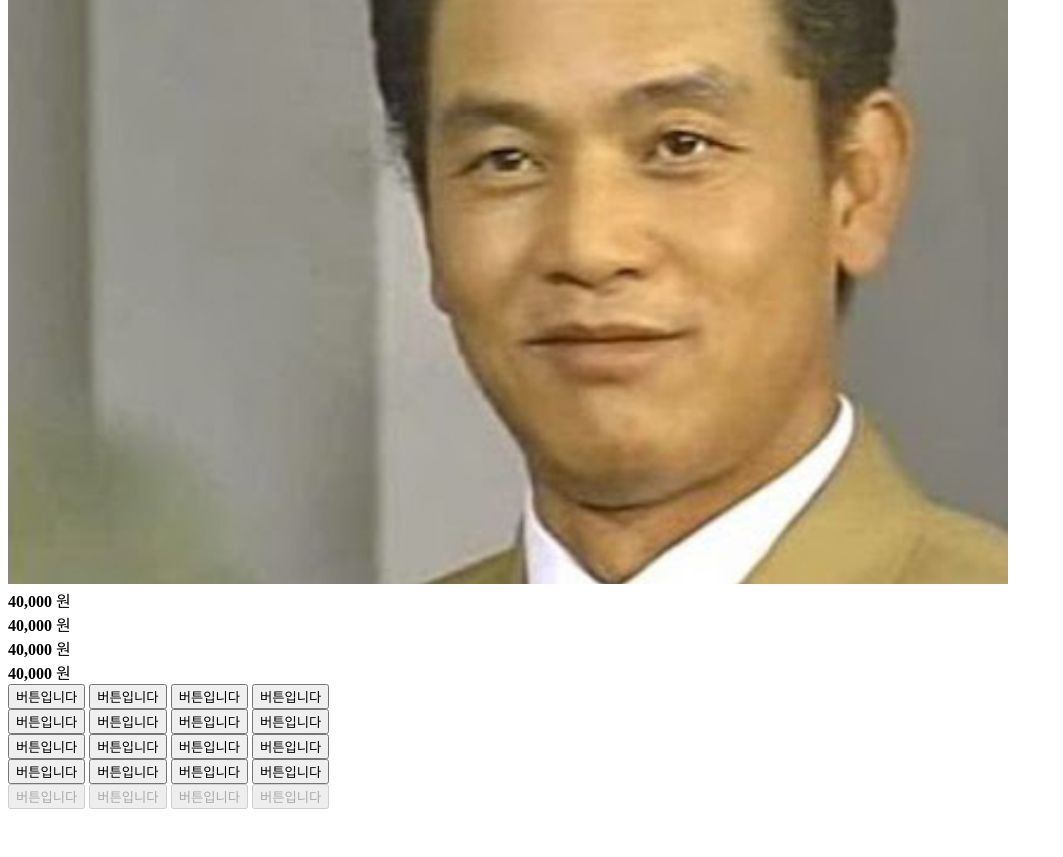
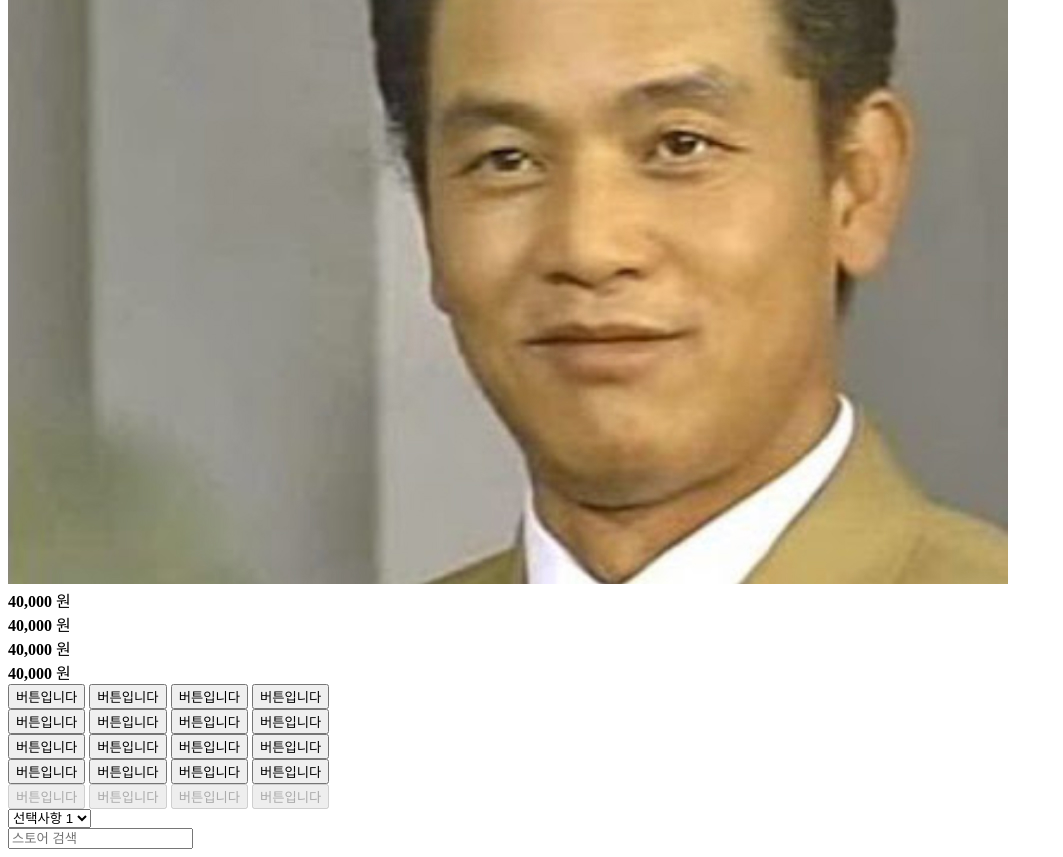
Before and after one commit to gimgb/tomorrow-house, a website: page index.html in a window 1280 px wide. Shown: the part 848-1705 px from the top of the page, without its empty margins (0-1063 px from the left). Before the commit the page ends 1665 px from the top, so only its background shows below. Drawn offline with Linux system fonts and the light colour scheme.

Commit message:
💄 Implement common form components: select, input

```diff
--- a/index.html
+++ b/index.html
@@ -89,6 +89,7 @@
       </div>
 
       <div>
+        <div>
           <button type="button" class="btn-primary btn-32">버튼입니다</button>
           <button type="button" class="btn-secondary btn-32">버튼입니다</button>
           <button type="button" class="btn-outlined btn-32">버튼입니다</button>
@@ -127,5 +128,23 @@
           </button>
         </div>
       </div>
+
+      <div>
+        <div class="select-group is-active">
+          <select class="form-select">
+            <option value="1">선택사항 1</option>
+            <option value="2">선택사항 2</option>
+            <option value="3">선택사항 3</option>
+            <option value="4">선택사항 4</option>
+            <option value="5">선택사항 5</option>
+          </select>
+          <i class="ic-caret" aria-hidden></i>
+        </div>
+        <div class="input-group">
+          <i class="ic-search" aria-hidden></i>
+          <input class="form-input" type="text" placeholder="스토어 검색" />
+        </div>
+      </div>
+    </div>
   </body>
 </html>
--- a/styles/main.scss
+++ b/styles/main.scss
@@ -16,5 +16,6 @@
 @import './modules/star-ratings';
 @import './modules/prices';
 @import './modules/buttons';
+@import './modules/forms';
 
 @import './layouts/grids';
--- /dev/null
+++ b/styles/modules/_forms.scss
@@ -0,0 +1,75 @@
+%form-base {
+  @include text-style(16, $primary);
+  display: block;
+  width: 100%;
+  height: 40px;
+  padding: 0 16px;
+  font-weight: 400;
+  background-color: $white;
+  border: 1px solid $border;
+  border-radius: 4px;
+  transition: background-color 200ms ease-in-out;
+  appearance: none;
+
+  &:not(:disabled):hover {
+    background-color: $background;
+  }
+
+  &:disabled {
+    cursor: not-allowed;
+    opacity: 0.4;
+  }
+
+  &::placeholder {
+    color: $tertiary;
+  }
+}
+
+.form-select,
+.form-input {
+  @extend %form-base;
+}
+
+// NOTE:Select
+.select-group {
+  position: relative;
+
+  &.is-active {
+    .form-select {
+      border-color: $blue;
+    }
+
+    .ic-caret {
+      color: $blue;
+    }
+  }
+
+  .form-select {
+    padding-right: 40px;
+    text-overflow: ellipsis;
+  }
+
+  .ic-caret {
+    @include pos-center-y;
+    right: 8px;
+    font-size: 24px;
+    color: $tertiary;
+    pointer-events: none;
+  }
+}
+
+// NOTE:Input
+.input-group {
+  position: relative;
+
+  .ic-search {
+    @include pos-center-y;
+    left: 10px;
+    font-size: 20px;
+    color: $secondary;
+  }
+
+  .form-input {
+    padding-left: 40px;
+  }
+}
```
Lines whose indentation alone changed are shown as unchanged.
